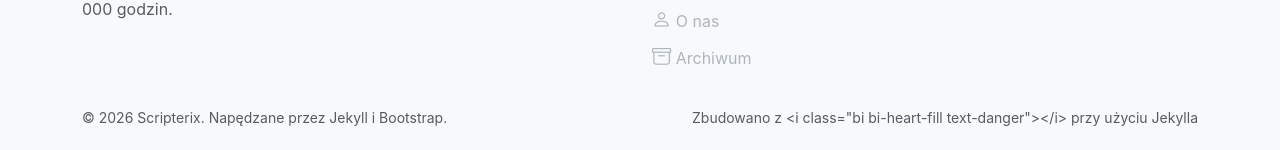
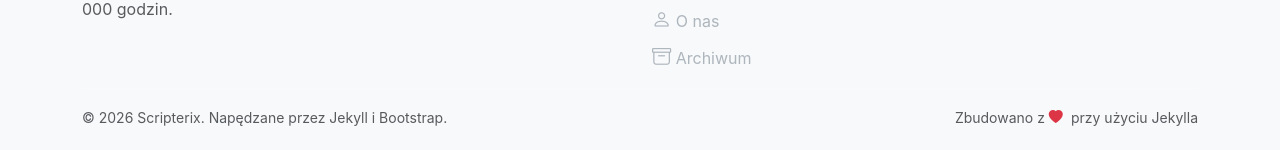
Before and after one commit to Scripterix/scripterix.github.io, a Jekyll site: the page built from index.markdown, in a window 1280 px wide. Shown: the part 1919-2069 px from the top of the page. Built offline with Jekyll 4.4.1, drawn with Linux system fonts in a browser that asks for light colours.

Commit message:
Changes to be committed: 	modified:   _data/translations.yml 	modified:   _includes/footer.html

```diff
--- a/_data/translations.yml
+++ b/_data/translations.yml
@@ -185,7 +185,7 @@ pl:
   footer:
     quick_links: "Szybkie linki"
     built_with: "Napędzane przez Jekyll i Bootstrap."
-    love: "Zbudowano z <i class=&quot;bi bi-heart-fill text-danger&quot;></i> przy użyciu Jekylla"
+    love: "Zbudowano z <i class=\"bi bi-heart-fill text-danger\"></i> przy użyciu Jekylla"
     documentation: "Dokumentacja"
     changelog: "Changelog"
     description: "Scripterix – osobisty projekt edukacyjny dokumentujący wyzwanie 10 000 godzin."
@@ -381,7 +381,7 @@ en:
   footer:
     quick_links: "Quick Links"
     built_with: "Powered by Jekyll & Bootstrap."
-    love: "Built with <i class=&quot;bi bi-heart-fill text-danger&quot;></i> using Jekyll"
+    love: "Built with <i class=\"bi bi-heart-fill text-danger\"></i> using Jekyll"
     documentation: "Documentation"
     changelog: "Changelog"
     description: "Scripterix – personal learning project documenting the 10,000-hour challenge."
--- a/_includes/footer.html
+++ b/_includes/footer.html
@@ -56,7 +56,7 @@
       </div>
       <div class="col-md-6 text-md-end">
         <small class="text-muted">
-          {{ t.footer.love | default: 'Built with <i class="bi bi-heart-fill text-danger"></i> using Jekyll' | markdownify | strip | replace: '<p>', '' | replace: '</p>', '' }}
+          {{ t.footer.love | default: 'Built with <i class="bi bi-heart-fill text-danger"></i> using Jekyll' }}
         </small>
       </div>
     </div>
```
